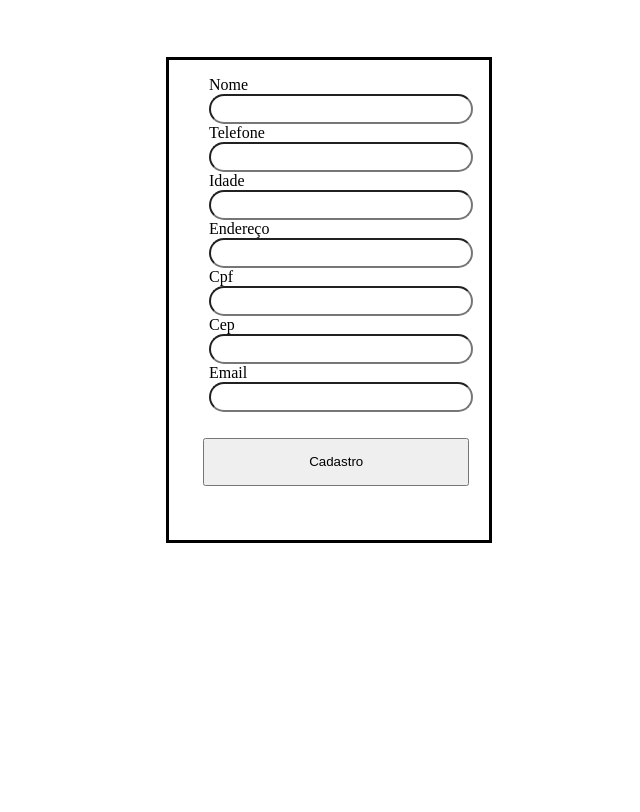
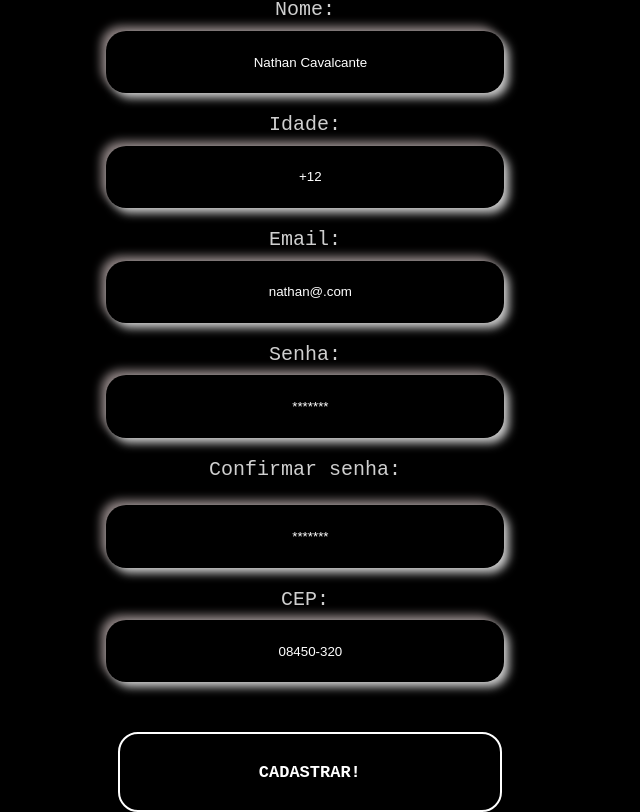
Before and after one commit to NathanCavalcante2004/projeto-individual, a plain HTML site: page site/cadastro.html in a window 1280 px wide. Shown: the part 68-880 px from the top of the page, without its empty margins (311-951 px from the left). Before the commit the page ends 800 px from the top, so only its background shows below. Drawn offline with Linux system fonts and the light colour scheme.

Commit message:
fiz a tela sobre,cadastro e contato

```diff
--- a/site/cadastro.css
+++ b/site/cadastro.css
@@ -1,35 +1,138 @@
-.container_pai{
-    width:100%;
+
+body {
+    width: 95vw;
     height: 90vh;
+    background-color:black;
+    background-size: cover;
+    font-family: monospace;
+
+}
+/* blur(5px */
+form {
+    width: 100%;
+    height: 100%;
     display: flex;
     justify-content: center;
-    align-items: center;
+    justify-content: space-between;
+    align-items: flex-end;
 
 }
-.container_filho{
-border:solid 0.3vw;
-width: 25vw;
-height: 60vh;
+
+
+/* 1 - somente a direita da input
+   2 - somente embaixo
+   3 - sombra input inteira proporcionalmente
+   4 - tamanho da borda
+*/
+.caixa_um {
+    /*  border: 3px solid red;  */
+    height: 88vh;
+    width: 50vw;
+    margin-left:22.5vw;
+    margin-top:3vw;
+    border-radius: 35px;
+    display: flex;
+    align-items: center;
+    flex-direction: column;
+    justify-content: center;
+    margin-bottom: 5%;
+}
+
+
+input {
+    margin-bottom: 0%;
+    height: 12.5%;
+    border-radius: 20px;
+    width: 60%;
+    border: 0px solid;
+    background-color: #d6d6d600;
+    outline: 0;
+    color: white;
+    padding-left: 2%;
+    text-align: center;
+    box-shadow:#cfcfcf 5px 5px 10px 0px ,#897e7e -5px -5px 10px 0px;
+}
+.logo_cad {
+    width: 10%;
+    position: absolute;
+    left: 45%;
+    top: 30%;
+}
+
+.titulo {
+    position: absolute;
+    top: -4%;
+    left: 37.5%;
+    font-size: 43px;
+}
+
+button {
+    position: absolute;
+    top: 100%;
+    left: 33.5%;
+    width: 30%;
+    height: 10%;
+    border-radius: 20px;
+    cursor: pointer;
+    transition: 0.5s;
+    border: 2px solid #ffffff;
+    background-color:black;
+    font-family: monospace;
+    font-size: 17px;
+    font-weight: bold;
+    color: #ffffff;
+}
+
+button:hover {
+    /* background-image: url(../imgs/botao.png);
+    background-size: cover; */
+    transition: 0.5s;
+    letter-spacing: 2px;
+    color: red;
+    font-family: monospace;
+    /* font-size: 21px;
+    font-weight: bold; */
+}
+
+p {
+    color: #cfcfcf;
+    font-size: 20px;
+    margin-bottom: 1.5%;
+}
+
+#input_nome::placeholder {
+    color: #ffffff;
+}
+
+#input_usuario::placeholder {
+    color: #ffffff;
+}
+
+#input_idade::placeholder {
+    color: #ffffff;
 
 }
-ul{
-    list-style: none;
-    display: block;
 
-
+#input_email::placeholder {
+    color: #ffffff;
 
 }
-input{
-width: 20vw;
-height: 3vh;
-border-radius: 2vw;
+
+#input_senha::placeholder {
+    color: #ffffff;
+
 }
-button{
- margin-top:2vw;
- margin-left:-2vw;
- width: 95%;
- height: 6vh;
+
+#input_confirmar_senha::placeholder {
+    color: #ffffff;
+
 }
-.botao{
-    text-align: center;
+
+#input_estado::placeholder {
+    color: #ffffff;
+
 }
+
+#input_cep::placeholder {
+    color: #ffffff;
+}
--- a/site/cadastro.html
+++ b/site/cadastro.html
@@ -3,48 +3,81 @@
 <head>
     <meta charset="UTF-8">
     <meta name="viewport" content="width=device-width, initial-scale=1.0">
-    <title>Document</title>
+    <title>Cadastrar</title>
     <link rel="stylesheet" href="cadastro.css">
 </head>
 <body>
-    <div class="container_pai">
-        <div class="container_filho">
+    <body>
 
-            <ul>
-                <li>Nome</li>
-                <input id="container_nome">
-                <li>Telefone</li>
-                <input id="container_telefone">
-                <li>Idade</li>
-                <input id="container_idade">
-                <li>Endereço</li>
-                <input id="container_endereço">
-            <li>Cpf</li>
-            <input id="container_cpf">
-            <li>Cep</li>
-            <input id="container_cep">
-            <li>Email</li>
-            <input id="container_email">
-            <div class="botao">
+        <div id="caixa_login" class="caixa_login">
+            <form>
+                <p class="titulo">CRIE SUA CONTA!</p>
+                <div class="caixa_um">
 
-                <button  class="" onclick="resultado()">Cadastro</button>
-            </div>
-        </ul>
-    </div>
+                    <p>Nome:</p>
+                    <input placeholder="Nathan Cavalcante" id="input_nome">
+                        <p>Idade:</p>
+                        <input id="input_idade" placeholder="+12">
+                        <p>Email:</p>
+                        <input id="input_email" placeholder="nathan@.com">
+                        <p>Senha:</p>
+                        <input id="input_senha" placeholder="*******">
+                            <p>Confirmar senha:</p>
+                            x<input id="input_confirmar_senha" placeholder="*******">
+                            <p>CEP:</p>
+                            <input id="input_cep" placeholder="08450-320">
+                </div>
+                </div>
+                <div>
+                    <button type="button" id="botao" onclick="cadastrar()">
+                        CADASTRAR!
+                    </button>
+                </div>
+            </form>
+        </div>
+    </body>
 </div>
 </body>
 </html>
 <script>
-    function resultado(){
-        var nome = container_nome.value;
-        var telefone = Number(container_telefone.value);
-        var idade = Number(container_idade.value);
-        var endereço = container_endereço.value
-        var cpf =  Number(container_cpf.value)
-        var cep = Number(container_cep.value)
-        var email = container_email.value
+    function cadastrar(){
+        var nome = input_nome.value;
+        var idade = Number(input_idade.value);
+        var email = input_email.value;
+        var senha = input_senha.value;
+        var confirmarSenha = input_confirmar_senha.value;
+        var cep = Number(input_cep.value);
+        var validacoes = 0;
 
 
+        if (nome == "" || email == "" || senha == "" || confirmarSenha == "" ||
+         idade == "" || cep == "" ) {
+            alert('erro: preencha todos os campos')
+
+        }else{
+            validacoes++
+
+        }if(nome.length > 12){
+            alert('erro:Nome grande demais')
+        }
+        else if(nome.length < 2){
+            alert('erro:Nome pequeno demais')
+        }
+        else{
+            validacoes++
+        }
+        if(email.indexOf("@") <= -1){
+            alert('erro:Coloque @ no seu email')
+        }else if(email.indexOf(".")== -1){
+            alert('erro:Coloque . no seu email')
+        }else{
+            validacoes++
+        }
+        if(idade <= 13){
+            alert('Idade invalida')
+        }else{
+            validacoes++
+        }
 
     }
 </script>
--- a/site/contato.css
+++ b/site/contato.css
@@ -1,7 +1,17 @@
+@import url('https://fonts.googleapis.com/css2?family=Poppins:wght@100&display=swap');
+
 *{
     margin: auto;
-    padding: auto
+    padding: auto;
+    font-family: 'Poppins', sans-serif;
+    font-weight: 900
     ;
+}
+.container_santos{
+    width:6vw;
+    margin-top:1vw;
+
+
 }
 body{
     background-color: black;
@@ -11,9 +21,31 @@ body{
     color:white;
 }
 .container_pai{
-    width:80%;
-    height: 50vh;
+    width: 80vw;
+    height: 40vw;
     display: flex;
+    justify-content: center;
     align-items: center;
-    justify-content: center;
+    flex-direction: column;
+    font-weight: 900;
+    margin-top:-5vw;
 }
+input{
+width: 40vw;
+height: 5vw;
+border-radius: 2vw;
+font-weight: 900;
+}
+.container_paragrafo{
+    color:white;
+    font-size:2vw;
+    width: 50vw;;
+    font-weight: 700;
+}
+button{
+    width:40vw;
+    height: 4vw;
+    border-radius: 20vw;
+    background-color: white;
+    color:black;
+}
--- a/site/peleteste.css
+++ b/site/peleteste.css
@@ -35,9 +35,9 @@ h1{
     margin-left:10vw;
 }
 button{
-    margin-left: 8vw;
+    margin-left: 4vw;
     height: 10vh;
-    width: 30vw;
+    width: 20vw;
     font-family: 'Poppins', sans-serif;
     font-weight: 900;
     font-size: 1.5vw;
--- /dev/null
+++ b/site/sobre.css
@@ -0,0 +1,56 @@
+@import url('https://fonts.googleapis.com/css2?family=Poppins:wght@100&display=swap');
+*{
+    font-family: 'Poppins', sans-serif;
+    font-weight: 900;
+}
+body{
+    background-image: url("image/torcedores-do-santos.jpg");
+    background-size: cover;
+
+
+}
+.container_pai{
+    display: flex;
+    flex-direction: column;
+    width: 100%;
+    height: 70vh;
+    align-items: center;
+    justify-content: center;
+
+
+}
+.opacidade{
+    display: flex;
+    width:90%;
+    height: 30vh;
+    background-color: black;
+    opacity: 0.9;
+    border:solid 2px white;
+    border-radius: 2vw;
+}
+p{
+    color:white;
+    font-size: 2vw;
+}
+.container_santos{
+    width:6vw;
+    margin-top:1vw;
+
+
+}
+.opacidade2{
+    display: flex;
+    width:90%;
+    height: 90vh;
+    background-color: black;
+    opacity: 0.9;
+    border:solid 2px white;
+    margin-top:11vw;
+    border-radius: 2vw;
+
+
+}
+.paragrafo{
+    color:white;
+    font-size: 2vw;
+}
```
Also changed, not shown: site/contato.html (+9 -2 lines), site/index.html (+1 -1 lines), site/peleteste.html (+12 -2 lines), site/sobre.html (added, +23 -0 lines), site/image/torcedores-do-santos.jpg (added).
